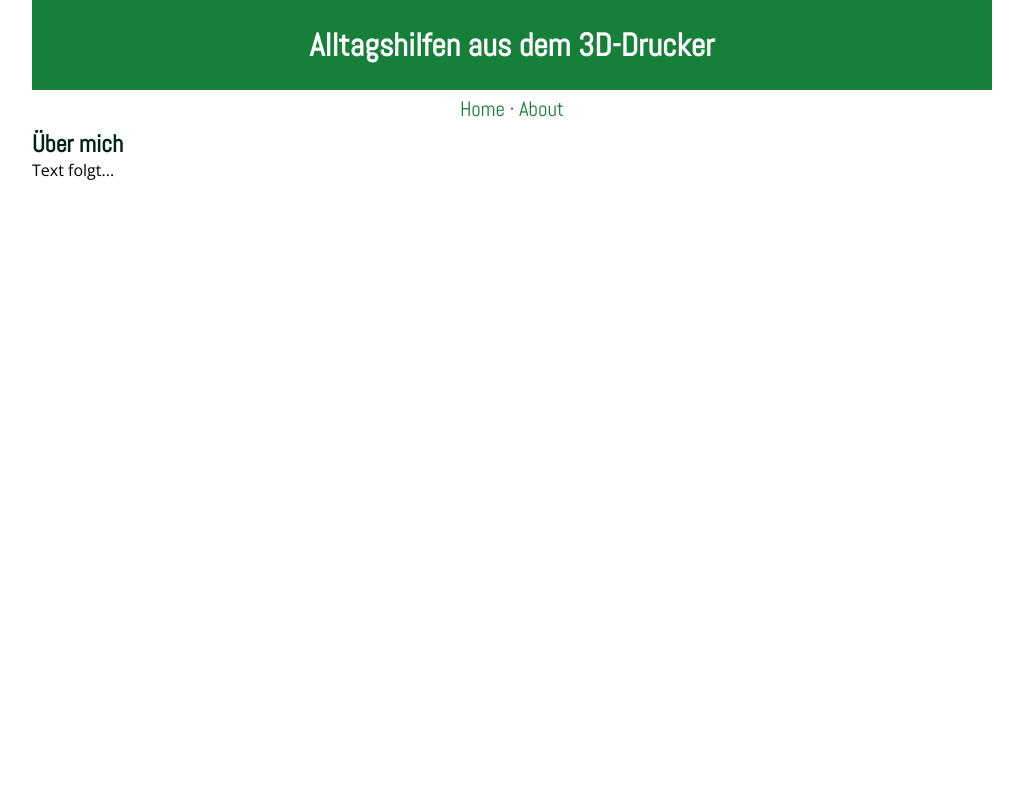
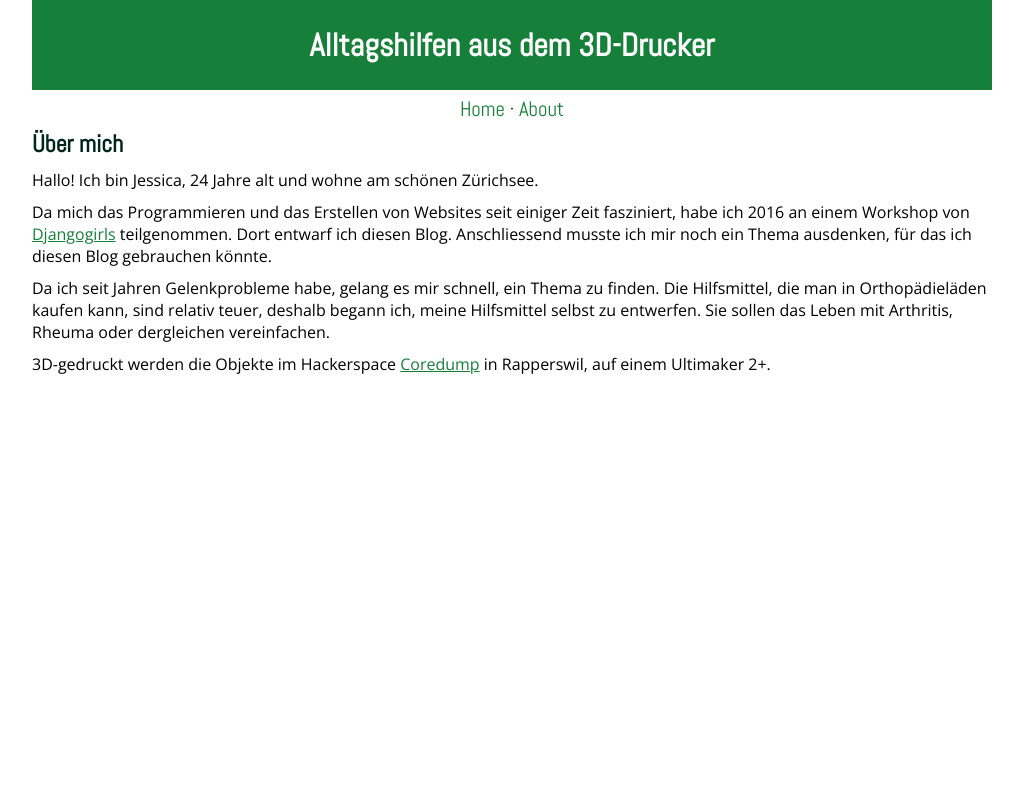
Before and after one commit to jbrgn/djangogirls, a Django app: page /about/ in a window 1280 px wide. Shown: the whole page, without its empty margins (128-1151 px from the left). Run offline with Django 3.2, Linux system fonts and the light colour scheme.

Commit message:
about text erstellt

```diff
--- a/blog/static/css/blog.css
+++ b/blog/static/css/blog.css
@@ -22,10 +22,15 @@ h1, h2, h3, h4, h5, h6 {
 p {
     font-family: 'Open Sans', sans-serif;
     font-weight: 300;
+    margin-bottom: 10px;
 }
 
 h1 a, h2 a, h3 a, #navigation a {
     text-decoration: none;
+}
+
+h2 {
+    margin-bottom: 10px;
 }
 
 #wrapper {
--- a/blog/templates/blog/about.html
+++ b/blog/templates/blog/about.html
@@ -2,5 +2,29 @@
 
 {% block content %}
     <h2>Über mich</h2>
-    <p>Text folgt...</p>
+
+    <p>
+        Hallo! Ich bin Jessica, 24 Jahre alt und wohne am schönen Zürichsee.
+    </p>
+
+    <p>
+    Da mich das Programmieren und das Erstellen von Websites seit einiger Zeit fasziniert,
+    habe ich 2016 an einem Workshop von <a href="https://djangogirls.org/">Djangogirls</a>
+    teilgenommen. Dort entwarf ich diesen Blog. Anschliessend musste ich mir noch
+    ein Thema ausdenken, für das ich diesen Blog gebrauchen könnte.
+    </p>
+
+    <p>
+    Da ich seit Jahren Gelenkprobleme habe, gelang es mir schnell, ein Thema zu finden.
+    Die Hilfsmittel, die man in Orthopädieläden kaufen kann, sind relativ teuer,
+    deshalb begann ich, meine Hilfsmittel selbst zu entwerfen. Sie
+    sollen das Leben mit Arthritis, Rheuma oder dergleichen vereinfachen.
+    </p>
+
+    <p>
+    3D-gedruckt werden die Objekte im Hackerspace
+    <a href="https://www.coredump.ch/">Coredump</a> in Rapperswil, auf einem
+    Ultimaker 2+.
+    </p>
+
 {% endblock %}
```
